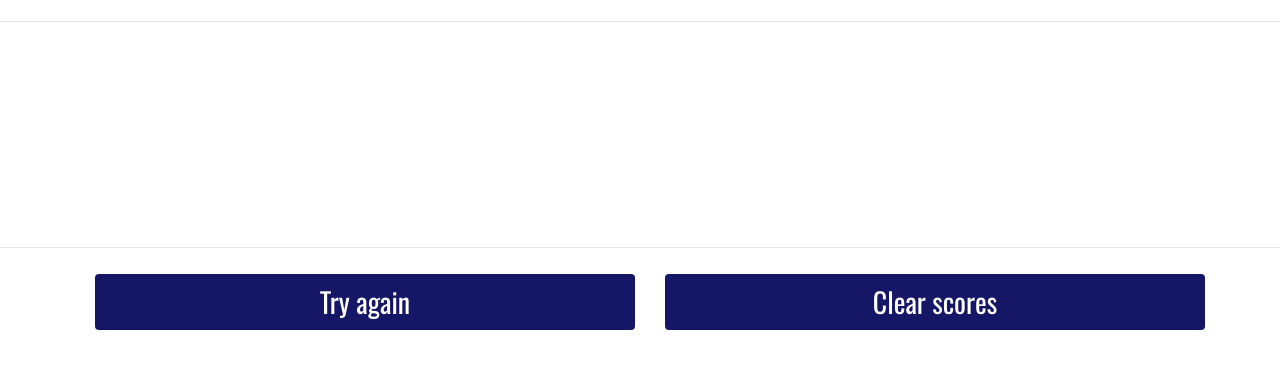
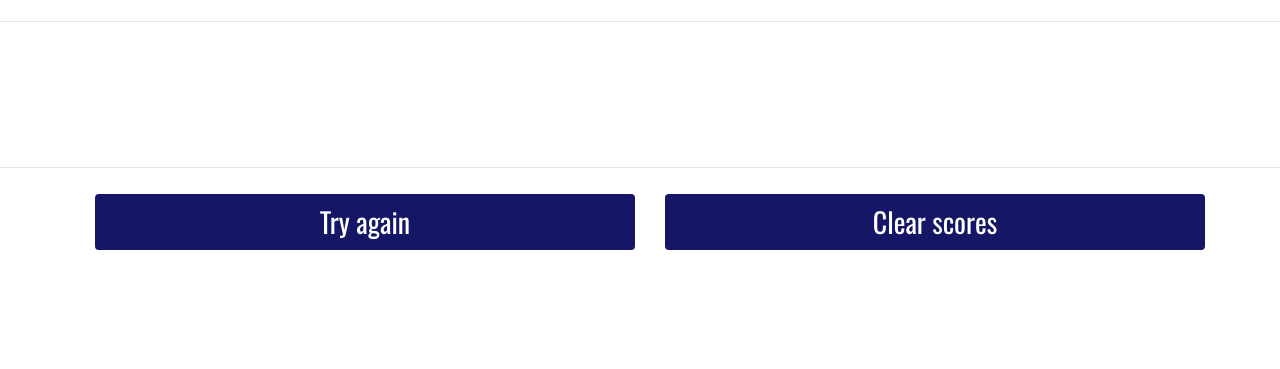
Before and after one commit to stefanieklogan/Homework4CodeQuiz, a plain HTML site: page scoreboard.html in a window 1280 px wide. Shown: the part 75-444 px from the top of the page. Drawn offline with nearby package versions, Linux system fonts and the light colour scheme.

Commit message:
final edits

```diff
--- a/scoreboard.html
+++ b/scoreboard.html
@@ -18,7 +18,7 @@
   </header>
 <div class="scoreboardContainer">
   <div class="row">
-    <div class="col-sm-12 blockquote text-center bestScore my-5" id="scoreList">
+    <div class="col-sm-12 blockquote text-center bestScore" id="scoreList">
       <ul id="scoreboard-list" class="col-sm-12 blockquote text-center my-5 scoresList"></ul>
   </div>
 </div>
```
Also changed, not shown: script.js (+1 -6 lines).
